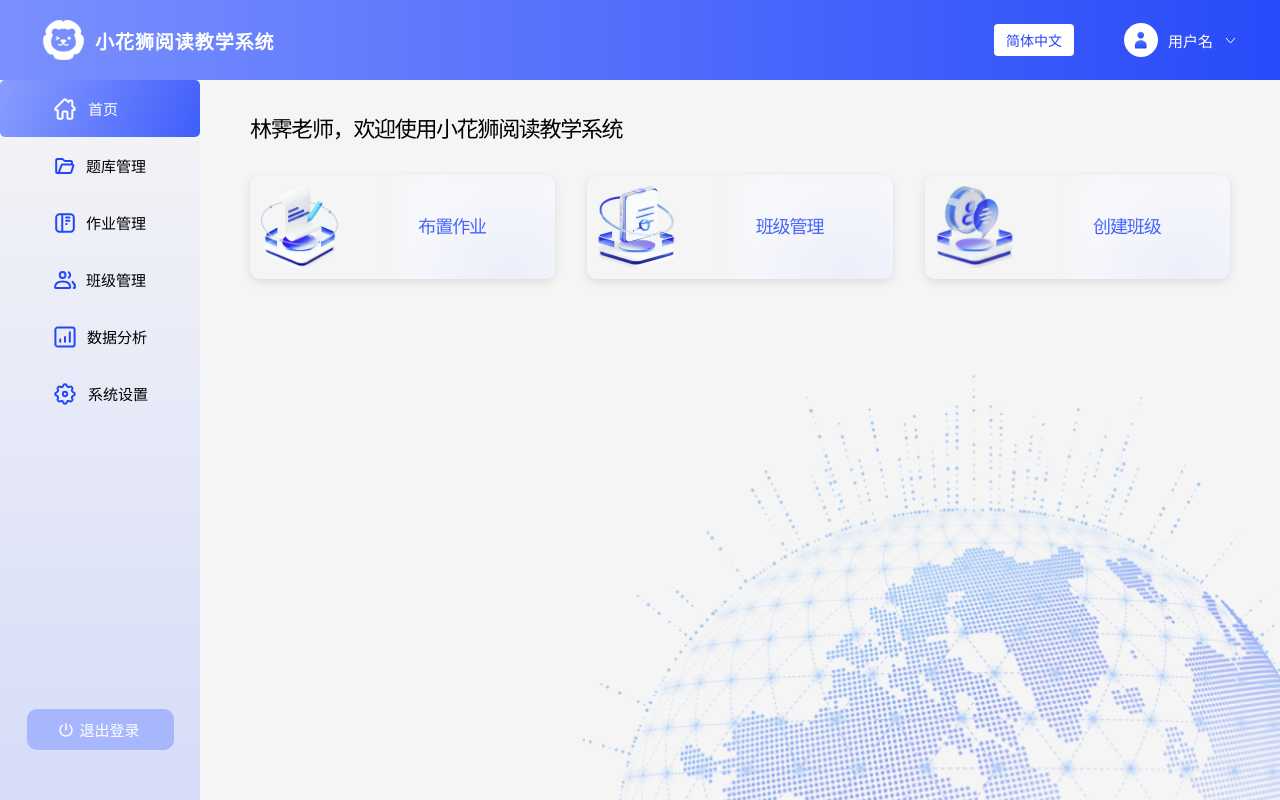
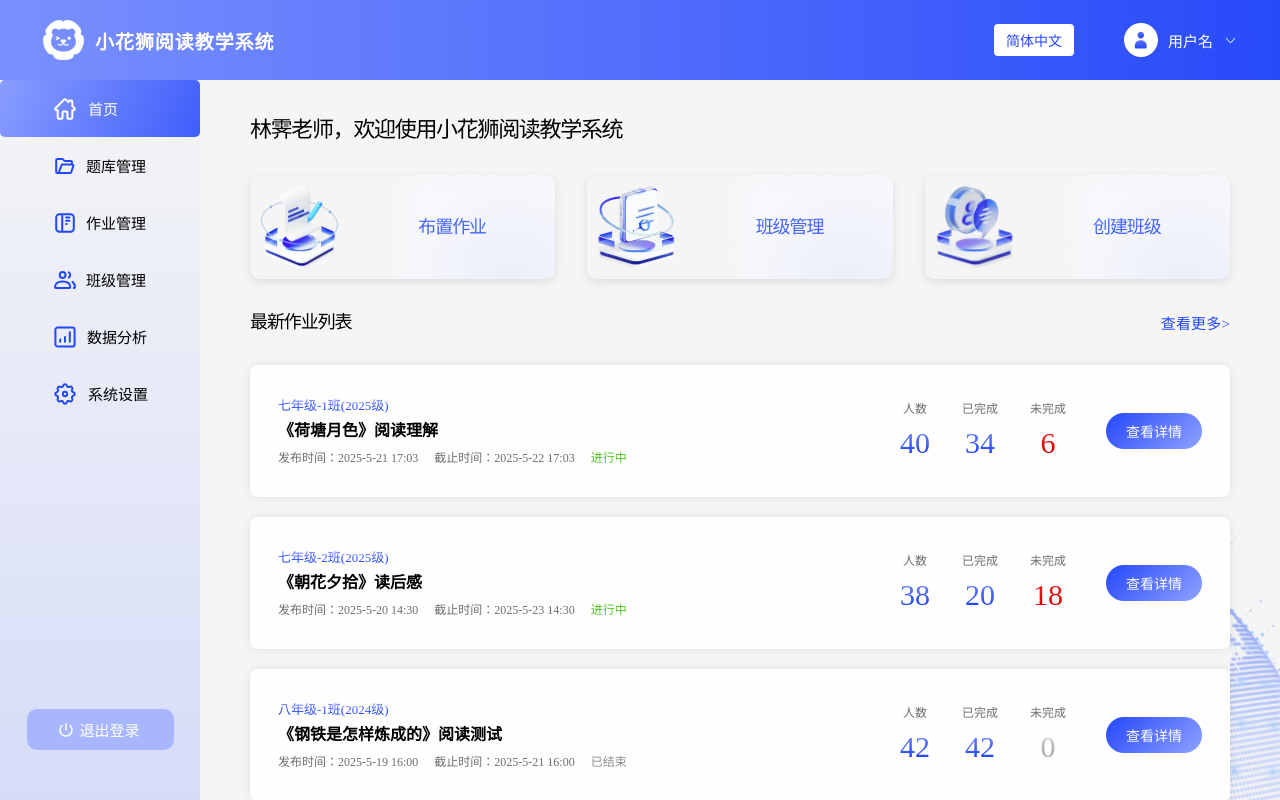
Before and after one commit to floatDreamWithSong/xhs-reading-teaching-system-teacherend, a Vue app: page /#/ in a window 1280 px wide. Built offline with nearby package versions, Linux system fonts and the light colour scheme; the HTML template or start-up script is replaced by a standard one.

Commit message:
feat: 添加最新作业组件并更新首页以显示作业列表

```diff
--- /dev/null
+++ b/src/components/homepage/LatestHomework.vue
@@ -0,0 +1,259 @@
+<script setup lang="ts">
+import { computed } from 'vue'
+
+interface HomeworkItem {
+  id: string
+  className: string
+  title: string
+  publishTime: string
+  deadline: string
+  status: '进行中' | '已结束' | '未开始'
+  totalStudents: number
+  completedStudents: number
+  uncompletedStudents: number
+}
+
+const props = defineProps<{
+  homework: HomeworkItem
+}>()
+
+const emit = defineEmits<{
+  viewDetails: [id: string]
+}>()
+
+const handleViewDetails = (id: string) => {
+  emit('viewDetails', id)
+}
+
+const numberItemList = computed(() => {
+  const primaryColor = 'var(--text-background-primary)'
+  const dangerColor = 'var(--text-background-danger)'
+  const infoColor = 'var(--text-background-info)'
+  return [
+    {
+      name: '人数',
+      value: props.homework.totalStudents,
+      color: primaryColor
+    },
+    {
+      name: '已完成',
+      value: props.homework.completedStudents,
+      color: primaryColor
+    },
+    {
+      name: '未完成',
+      value: props.homework.uncompletedStudents,
+      color: props.homework.uncompletedStudents > 0 ? dangerColor : infoColor
+    }
+  ]
+})
+
+const statusClass = computed(() => {
+  const statusMap = {
+    '进行中': 'ongoing',
+    '已结束': 'ended',
+    '未开始': 'not-started'
+  }
+  return statusMap[props.homework.status]
+})
+</script>
+
+<template>
+  <div class="homework-item">
+    <div class="left-container">
+      <div class="class-name">
+        <span>{{ homework.className }}</span>
+      </div>
+      <div class="homework-name">
+        <span>{{ homework.title }}</span>
+      </div>
+      <div class="homework-time-info">
+        <span>发布时间：{{ homework.publishTime }}</span>
+        <span>截止时间：{{ homework.deadline }}</span>
+        <span :class="['status', statusClass]">{{ homework.status }}</span>
+      </div>
+    </div>
+    <div class="mid-container">
+      <div class="number-item" v-for="(item, index) in numberItemList" :key="index">
+        <div class="item-name">{{ item.name }}</div>
+        <div class="item-number" :style="{
+          background: item.color,
+          backgroundClip: 'text'
+        }">{{ item.value }}</div>
+      </div>
+    </div>
+    <div class="right-container">
+      <button class="view-details-btn" @click="handleViewDetails(homework.id)">
+        查看详情
+      </button>
+    </div>
+  </div>
+</template>
+
+<style scoped>
+.homework-item {
+  background-color: var(--background-color-light);
+  box-shadow: 0px 0px 10px rgba(0, 0, 0, 0.09);
+  border-radius: 8px;
+  padding: 16px 28px;
+  display: flex;
+  flex-direction: row;
+  align-items: center;
+  gap: 20px;
+  min-height: 100px;
+  margin-bottom: 20px;
+
+  .left-container {
+    flex: 1;
+
+    .class-name {
+      font-weight: 500;
+      font-size: 13px;
+      line-height: 19px;
+      background: linear-gradient(0deg, var(--primary-color) 31.25%, var(--primary-color-200) 100%);
+      -webkit-background-clip: text;
+      -webkit-text-fill-color: transparent;
+      background-clip: text;
+      margin-bottom: 4px;
+    }
+
+    .homework-name {
+      font-weight: 700;
+      font-size: 16px;
+      line-height: 23px;
+      margin-bottom: 8px;
+      color: var(--text-color-primary);
+    }
+
+    .homework-time-info {
+      font-size: 12px;
+      line-height: 17px;
+      color: var(--text-color-secondary);
+      display: flex;
+      flex-wrap: wrap;
+      gap: 16px;
+      align-items: center;
+
+      .status {
+
+        &.ongoing {
+          color: #52C41A;
+        }
+
+        &.ended {
+          color: #8C8C8C;
+        }
+
+        &.not-started {
+          color: #1890FF;
+        }
+      }
+    }
+  }
+
+  .mid-container {
+    display: flex;
+    gap: 32px;
+    align-items: center;
+    flex-shrink: 0;
+    padding: 0 20px;
+  }
+
+  .right-container {
+    flex-shrink: 0;
+
+    .view-details-btn {
+      background: linear-gradient(135deg, var(--primary-color) 0%, var(--primary-color-200) 100%);
+      border: none;
+      border-radius: 20px;
+      color: white;
+      padding: 8px 20px;
+      font-size: 14px;
+      font-weight: 500;
+      cursor: pointer;
+      transition: all 0.3s ease;
+      white-space: nowrap;
+
+      &:hover {
+        transform: translateY(-1px);
+        box-shadow: 0 4px 12px rgba(var(--primary-color-rgb), 0.3);
+      }
+
+      &:active {
+        transform: translateY(0);
+      }
+    }
+  }
+}
+
+.number-item {
+  display: flex;
+  flex-direction: column;
+  align-items: center;
+  gap: 4px;
+
+  .item-name {
+    font-size: 12px;
+    color: var(--text-color-secondary);
+    font-weight: 400;
+  }
+
+  .item-number {
+    --text-background-primary: linear-gradient(360deg, var(--primary-color) 26.92%, var(--primary-color-200) 100%);
+    --text-background-danger: linear-gradient(360deg, #DB0000 26.92%, #F43636 100%);
+    --text-background-info: linear-gradient(360deg, #A7A7A7 26.92%, #DCDCDC 100%);
+    font-weight: 500;
+    font-size: 30px;
+    line-height: 43px;
+    -webkit-background-clip: text;
+    -webkit-text-fill-color: transparent;
+    background-clip: text;
+  }
+}
+
+@media (max-width: 768px) {
+  .homework-item {
+    flex-direction: column;
+    align-items: stretch;
+    gap: 16px;
+
+    .left-container {
+      .homework-time-info {
+        flex-direction: column;
+        align-items: flex-start;
+        gap: 8px;
+      }
+    }
+
+    .mid-container {
+      justify-content: space-around;
+      padding: 16px 0;
+      border-top: 1px solid var(--border-color);
+      border-bottom: 1px solid var(--border-color);
+    }
+
+    .right-container {
+      align-self: center;
+
+      .view-details-btn {
+        padding: 10px 24px;
+      }
+    }
+  }
+}
+
+@media (max-width: 480px) {
+  .homework-item {
+    padding: 12px 16px;
+
+    .mid-container {
+      gap: 20px;
+    }
+
+    .number-item .item-number {
+      font-size: 24px;
+      line-height: 30px;
+    }
+  }
+}
+</style>
--- a/src/style.css
+++ b/src/style.css
@@ -8,7 +8,7 @@
   --secondary-color-100: #f0f0f1;
 
   --background-color-primary: #f5f5f5;
-  --background-color-form: white;
+  --background-color-light: rgba(255, 255, 255, 0.95);;
   --text-color: #000;
   --text-color-secondary: #6e6e6e;
 
--- a/src/views/HomePage.vue
+++ b/src/views/HomePage.vue
@@ -1,6 +1,7 @@
 <script setup lang="ts">
 import { ref } from 'vue';
 import ActionCard from '@/components/homepage/ActionCard.vue';
+import LatestHomework from '@/components/homepage/LatestHomework.vue';
 
 const teacherName = ref('林霁')
 
@@ -19,6 +20,48 @@ const cardData = [
     text: '创建班级'
   }
 ]
+
+// 最新作业数据
+const latestHomeworkList = ref([
+  {
+    id: '1',
+    className: '七年级-1班(2025级)',
+    title: '《荷塘月色》阅读理解',
+    publishTime: '2025-5-21 17:03',
+    deadline: '2025-5-22 17:03',
+    status: '进行中' as const,
+    totalStudents: 40,
+    completedStudents: 34,
+    uncompletedStudents: 6
+  },
+  {
+    id: '2',
+    className: '七年级-2班(2025级)',
+    title: '《朝花夕拾》读后感',
+    publishTime: '2025-5-20 14:30',
+    deadline: '2025-5-23 14:30',
+    status: '进行中' as const,
+    totalStudents: 38,
+    completedStudents: 20,
+    uncompletedStudents: 18
+  },
+  {
+    id: '3',
+    className: '八年级-1班(2024级)',
+    title: '《钢铁是怎样炼成的》阅读测试',
+    publishTime: '2025-5-19 16:00',
+    deadline: '2025-5-21 16:00',
+    status: '已结束' as const,
+    totalStudents: 42,
+    completedStudents: 42,
+    uncompletedStudents: 0
+  }
+])
+
+const handleViewHomeworkDetails = (id: string) => {
+  // 处理查看作业详情
+  console.log('查看作业详情:', id)
+}
 </script>
 
 <template>
@@ -27,12 +70,21 @@ const cardData = [
       {{ teacherName }}老师，欢迎使用小花狮阅读教学系统
     </div>
     <div class="card-list">
-      <ActionCard
-        v-for="(card, index) in cardData"
-        :key="index"
-        :image-src="card.imageSrc"
-        :text="card.text"
-      />
+      <ActionCard v-for="(card, index) in cardData" :key="index" :image-src="card.imageSrc" :text="card.text" />
+    </div>
+    <div class="latest-homework-list-container">
+      <div class="latest-homework-list-header">
+        <span class="latest-homework-list-title">最新作业列表</span>
+        <router-link class="latest-homework-list-more" to="/homework">查看更多></router-link>
+      </div>
+      <div class="latest-homework-list-content">
+        <LatestHomework
+          v-for="homework in latestHomeworkList"
+          :key="homework.id"
+          :homework="homework"
+          @view-details="handleViewHomeworkDetails"
+        />
+      </div>
     </div>
     <Teleport to=".content-container">
       <img id="background" src="/background.png" />
@@ -44,7 +96,8 @@ const cardData = [
 .home-container {
   width: 100%;
   background-color: var(--background-color-primary);
-
+  position: relative;
+  z-index: 1;
   .home-header {
     width: 100%;
     height: fit-content;
@@ -61,12 +114,45 @@ const cardData = [
     flex-wrap: wrap;
     gap: 32px;
     margin: 2rem 0px;
+
+    &:deep(.action-card) {
+      flex: 1;
+      min-width: 274px;
+    }
   }
 
-  .card-list :deep(.action-card) {
-    flex: 1;
-    min-width: 274px;
+  .latest-homework-list-container {
+    width: 100%;
+    height: fit-content;
+
+    .latest-homework-list-header {
+      display: flex;
+      justify-content: space-between;
+      align-items: center;
+      margin: 2rem 0px;
+
+      .latest-homework-list-title {
+        font-weight: 500;
+        font-size: 18px;
+        line-height: 26px;
+        letter-spacing: -0.06em;
+      }
+
+      .latest-homework-list-more {
+        text-decoration: none;
+        text-align: right;
+        letter-spacing: 0.01em;
+        color: var(--primary-color);
+      }
+    }
+
+    .latest-homework-list-content {
+      width: 100%;
+      height: fit-content;
+    }
+
   }
+
 }
 
 #background {
@@ -75,6 +161,6 @@ const cardData = [
   right: 0;
   width: 55%;
   height: auto;
-  z-index: 1;
+  z-index: 0;
 }
 </style>
```
